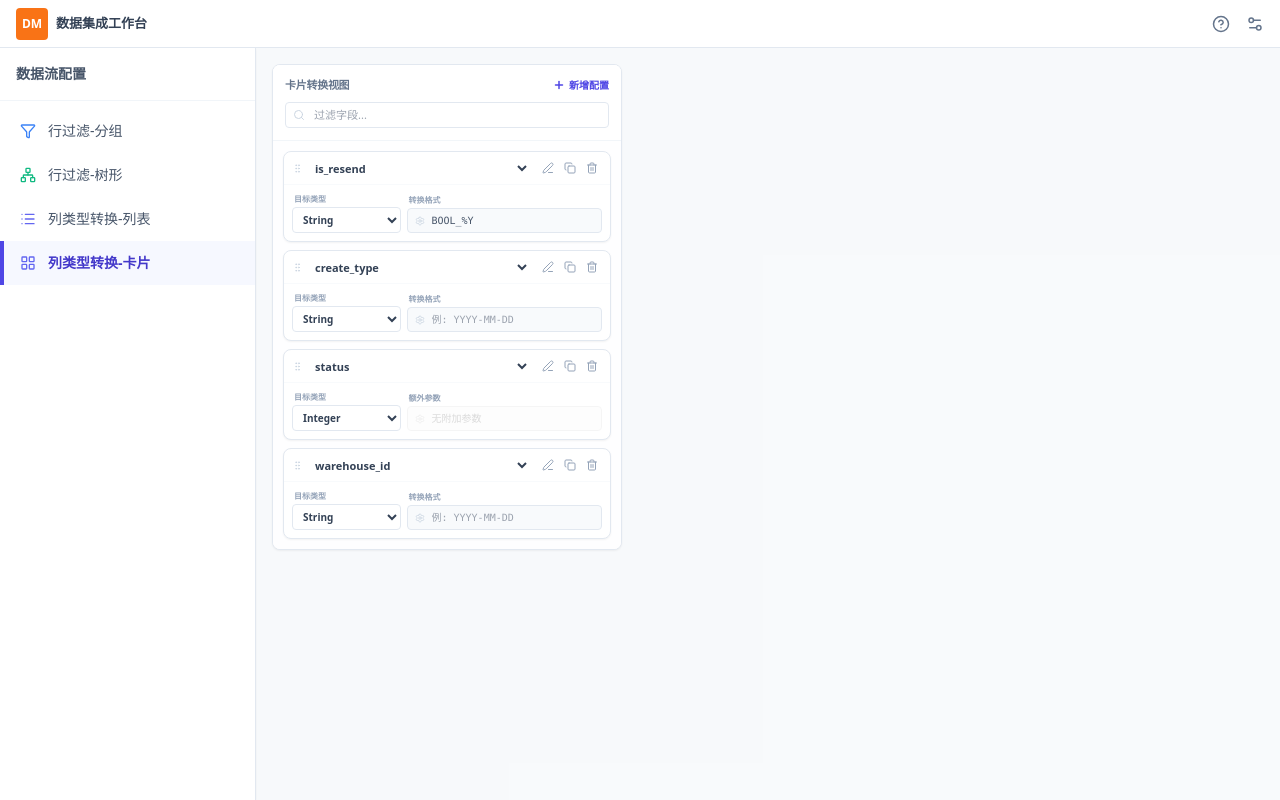
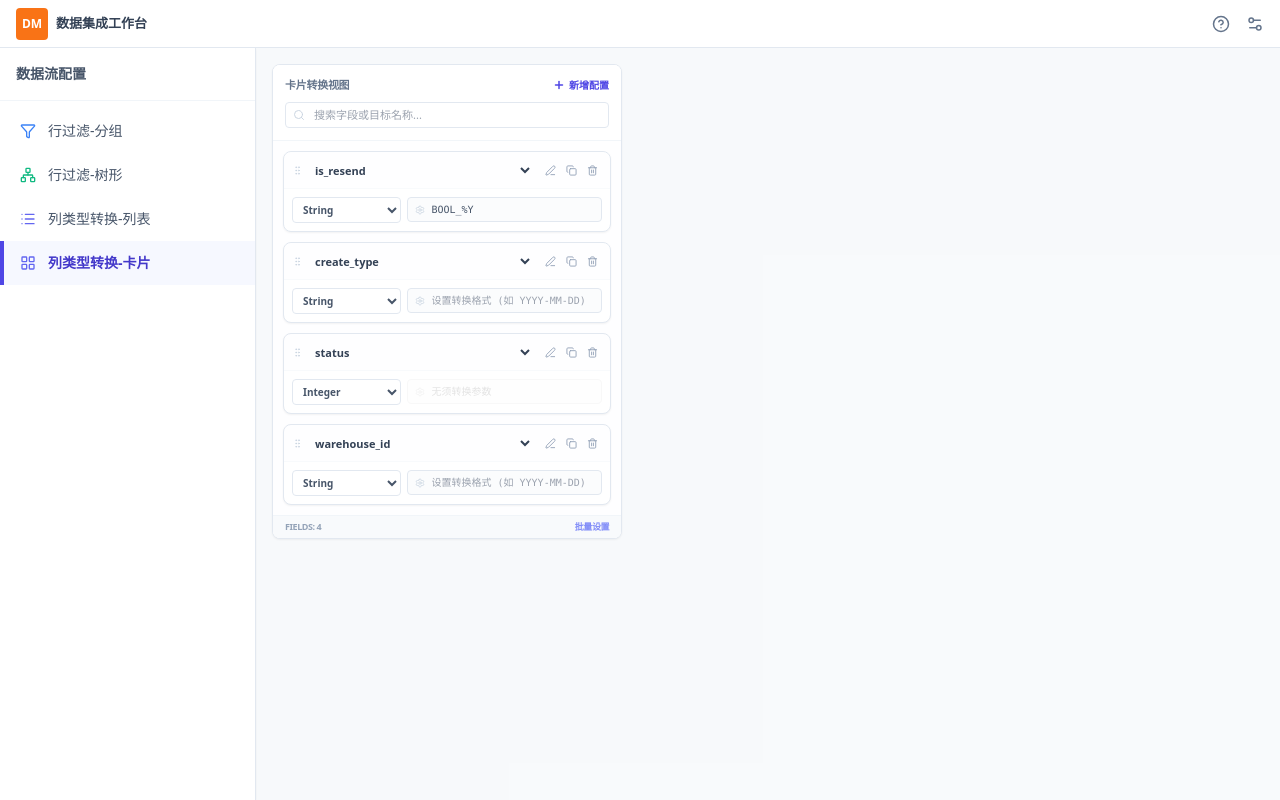
Before and after one commit to Jady891213/DeepPipeline-UI, a React (Vite) app: page / in a window 1280 px wide. Both pictures are taken after a click on the button "列类型转换-卡片". Built offline with nearby package versions, Linux system fonts and the light colour scheme.

Commit message:
feat: Enhance search and placeholder in TransformCardView
Updates the search input placeholder to be more descriptive, allowing users to search by field or target name. Also, adjusts spacing for better visual presentation.

```diff
--- a/components/TransformCardView.tsx
+++ b/components/TransformCardView.tsx
@@ -22,7 +22,6 @@ const TransformCardView: React.FC = () => {
     { id: '4', sourceField: 'warehouse_id', targetName: 'wh_id', targetType: ColumnType.STRING },
   ]);
 
-  // Track which cards have the "Rename" field expanded
   const [renamingIds, setRenamingIds] = useState<Set<string>>(new Set());
   const [searchQuery, setSearchQuery] = useState('');
 
@@ -78,7 +77,7 @@ const TransformCardView: React.FC = () => {
           <Search size={12} className="absolute left-2 top-1/2 -translate-y-1/2 text-slate-300" />
           <input
             type="text"
-            placeholder="过滤字段..."
+            placeholder="搜索字段或目标名称..."
             value={searchQuery}
             onChange={(e) => setSearchQuery(e.target.value)}
             className="w-full pl-7 pr-2 py-1 text-[11px] border border-slate-200 rounded outline-none focus:border-indigo-400 focus:ring-1 focus:ring-indigo-100 transition-all"
@@ -87,7 +86,7 @@ const TransformCardView: React.FC = () => {
       </div>
 
       {/* Card List Area */}
-      <div className="flex-1 overflow-y-auto p-2.5 space-y-2 bg-slate-50/20">
+      <div className="flex-1 overflow-y-auto p-2.5 space-y-2.5 bg-slate-50/20">
         {filteredRules.map(rule => {
           const isRenaming = renamingIds.has(rule.id);
           const typeConfig = TYPE_OPTIONS.find(o => o.value === rule.targetType);
@@ -95,14 +94,14 @@ const TransformCardView: React.FC = () => {
           return (
             <div key={rule.id} className="bg-white border border-slate-200 rounded-lg shadow-sm group hover:border-indigo-300 hover:shadow-md transition-all overflow-hidden flex flex-col">
 
-              {/* Header: Source Field & Actions */}
-              <div className="px-2 py-1.5 border-b border-slate-50 flex items-center justify-between bg-slate-50/10">
+              {/* Header: Source Selection & Actions */}
+              <div className="px-2 py-1.5 border-b border-slate-50 flex items-center justify-between bg-slate-50/20">
                 <div className="flex items-center gap-1 min-w-0 flex-1">
                   <GripVertical size={11} className="text-slate-300 shrink-0 cursor-grab group-hover:text-slate-400" />
                   <select
                     value={rule.sourceField}
                     onChange={(e) => updateRule(rule.id, { sourceField: e.target.value })}
-                    className="text-[11px] font-bold text-slate-700 bg-transparent outline-none truncate w-full hover:bg-white px-1 rounded transition-colors cursor-pointer"
+                    className="text-[11px] font-bold text-slate-700 bg-transparent outline-none truncate w-full hover:bg-white px-1 rounded transition-colors cursor-pointer h-6"
                   >
                     {MOCK_FIELDS.map(f => <option key={f.name} value={f.name}>{f.name}</option>)}
                   </select>
@@ -111,70 +110,62 @@ const TransformCardView: React.FC = () => {
                 <div className="flex items-center gap-0.5 ml-2">
                   <button
                     onClick={() => toggleRename(rule.id)}
-                    title="重命名目标字段"
-                    className={`p-1 rounded transition-colors ${isRenaming ? 'bg-indigo-100 text-indigo-600' : 'text-slate-400 hover:text-indigo-600 hover:bg-indigo-50/50'}`}
+                    title="点击设置目标名称"
+                    className={`p-1 rounded transition-colors ${isRenaming ? 'bg-indigo-100 text-indigo-600' : 'text-slate-400 hover:text-indigo-600 hover:bg-white'}`}
                   >
-                    <Edit3 size={12} />
+                    <Edit3 size={11} />
                   </button>
-                  <button onClick={() => copyRule(rule)} className="p-1 text-slate-400 hover:text-indigo-600 hover:bg-indigo-50/50 rounded transition-colors"><Copy size={12} /></button>
-                  <button onClick={() => removeRule(rule.id)} className="p-1 text-slate-400 hover:text-red-500 hover:bg-red-50/50 rounded transition-colors"><Trash2 size={12} /></button>
+                  <button onClick={() => copyRule(rule)} className="p-1 text-slate-400 hover:text-indigo-600 hover:bg-white rounded transition-colors"><Copy size={11} /></button>
+                  <button onClick={() => removeRule(rule.id)} className="p-1 text-slate-400 hover:text-red-500 hover:bg-white rounded transition-colors"><Trash2 size={11} /></button>
                 </div>
               </div>
 
-              {/* Body: Conditional Rename + Type/Format Config */}
+              {/* Body: High-Density Input Group */}
               <div className="p-2 space-y-2">
 
-                {/* Conditional Row: Target Name (Rename) */}
+                {/* Row 1: Conditional Target Name Input */}
                 {isRenaming && (
-                  <div className="flex flex-col gap-1 animate-in slide-in-from-top-1 duration-200">
-                    <div className="flex items-center justify-between px-0.5">
-                       <span className="text-[9px] font-bold text-indigo-400 uppercase">目标字段名</span>
-                       <button onClick={() => toggleRename(rule.id)} className="text-slate-300 hover:text-slate-500"><X size={10} /></button>
-                    </div>
-                    <div className="relative">
-                      <Type size={10} className="absolute left-2 top-1/2 -translate-y-1/2 text-slate-300" />
+                  <div className="relative animate-in slide-in-from-top-1 duration-200">
+                    <Type size={10} className="absolute left-2.5 top-1/2 -translate-y-1/2 text-indigo-400" />
                     <input
                       type="text"
                       value={rule.targetName}
                       onChange={(e) => updateRule(rule.id, { targetName: e.target.value })}
-                        className="w-full text-[11px] font-bold text-indigo-700 bg-indigo-50/30 border border-indigo-100 rounded-md pl-6 pr-2 py-1 outline-none focus:border-indigo-400"
-                        placeholder="输入新字段名..."
+                      className="w-full text-[11px] font-bold text-indigo-700 bg-indigo-50/30 border border-indigo-100 rounded pl-7 pr-7 py-1 outline-none focus:border-indigo-400"
+                      placeholder="设置目标字段名..."
                       autoFocus
                     />
-                    </div>
+                    <button
+                      onClick={() => toggleRename(rule.id)}
+                      className="absolute right-2 top-1/2 -translate-y-1/2 text-slate-300 hover:text-slate-500"
+                    >
+                      <X size={10} />
+                    </button>
                   </div>
                 )}
 
-                {/* Configuration Row: Type (30%) & Format (70%) */}
-                <div className="flex gap-1.5 items-end">
-                  {/* Type Selection (30%) */}
-                  <div className="w-[35%] flex flex-col gap-0.5">
-                    <span className="text-[8px] font-bold text-slate-400 uppercase px-0.5">目标类型</span>
+                {/* Row 2: Type (30%) & Configuration (70%) */}
+                <div className="flex gap-1.5">
+                  <div className="w-[35%]">
                     <select
                       value={rule.targetType}
                       onChange={(e) => updateRule(rule.id, { targetType: e.target.value as ColumnType })}
-                      className="w-full text-[10px] font-bold text-slate-700 border border-slate-200 rounded px-1.5 py-1 bg-white outline-none focus:border-indigo-400 transition-colors"
+                      className="w-full text-[10px] font-bold text-slate-600 border border-slate-200 rounded px-1.5 py-1 bg-white outline-none focus:border-indigo-400 transition-colors cursor-pointer"
                     >
                       {TYPE_OPTIONS.map(opt => <option key={opt.value} value={opt.value}>{opt.label}</option>)}
                     </select>
                   </div>
 
-                  {/* Format/Extra Params (70%) */}
-                  <div className="flex-1 flex flex-col gap-0.5">
-                    <span className="text-[8px] font-bold text-slate-400 uppercase px-0.5">
-                      {typeConfig?.hasFormat ? '转换格式' : '额外参数'}
-                    </span>
-                    <div className={`relative flex-1 ${!typeConfig?.hasFormat ? 'opacity-40 grayscale pointer-events-none' : ''}`}>
+                  <div className={`flex-1 relative ${!typeConfig?.hasFormat ? 'opacity-30 grayscale pointer-events-none' : ''}`}>
                     <Settings size={10} className="absolute left-2 top-1/2 -translate-y-1/2 text-slate-300" />
                     <input
                       type="text"
                       value={rule.format || ''}
                       disabled={!typeConfig?.hasFormat}
                       onChange={(e) => updateRule(rule.id, { format: e.target.value })}
-                        className="w-full text-[10px] font-mono text-slate-600 bg-slate-50 border border-slate-200 rounded pl-6 pr-2 py-1 outline-none focus:border-indigo-400 focus:bg-white transition-all"
-                        placeholder={typeConfig?.hasFormat ? "例: YYYY-MM-DD" : "无附加参数"}
+                      className="w-full text-[10px] font-mono text-slate-600 bg-slate-50/50 border border-slate-200 rounded pl-6 pr-2 py-1 outline-none focus:border-indigo-400 focus:bg-white transition-all"
+                      placeholder={typeConfig?.hasFormat ? "设置转换格式 (如 YYYY-MM-DD)" : "无须转换参数"}
                     />
-                    </div>
                   </div>
                 </div>
               </div>
@@ -182,6 +173,12 @@ const TransformCardView: React.FC = () => {
           );
         })}
       </div>
+
+      {/* Tiny Status Indicator */}
+      <div className="px-3 py-1 bg-slate-50 border-t border-slate-100 flex justify-between items-center shrink-0">
+        <span className="text-[9px] font-bold text-slate-400 uppercase tracking-tighter">Fields: {filteredRules.length}</span>
+        <span className="text-[9px] font-bold text-indigo-400 uppercase tracking-tighter cursor-pointer hover:underline">批量设置</span>
+      </div>
     </div>
   );
 };
```
Lines whose indentation alone changed are shown as unchanged.
